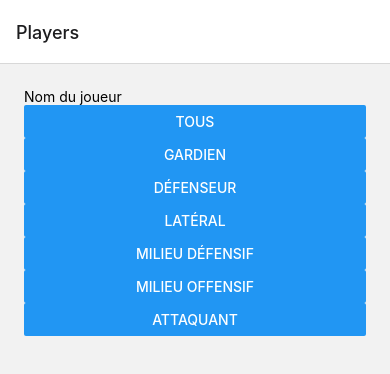
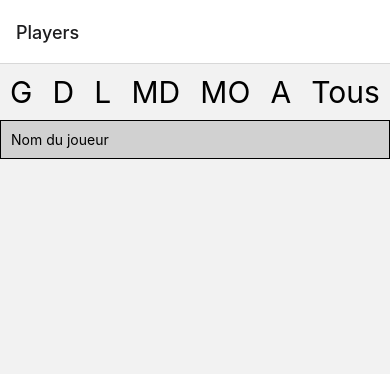
Before and after one commit to angelinopersia/mpg, a React Native app: screen /HomeScreen in a window 390 px wide. Shown: the top 374 px of the page. Built offline with nearby package versions, Linux system fonts and the light colour scheme; no server answers.

Commit message:
style(HomeScreen): update HomeScreen

```diff
--- a/src/screens/HomeScreen.tsx
+++ b/src/screens/HomeScreen.tsx
@@ -1,7 +1,7 @@
 import React, { useEffect, useState } from "react";
 import {
   ActivityIndicator,
-  Button,
+  StyleSheet,
   TextInput,
   View,
   VirtualizedList,
@@ -9,6 +9,7 @@ import {
 import { PlayerT } from "../helpers/types";
 import PlayerLine from "../components/PlayerLine";
 import { ultraPos } from "../helpers";
+import UltraPosition from "../components/UltraPosition";
 
 const HomeScreen = () => {
   const [isLoading, setLoading] = useState(true);
@@ -58,30 +59,38 @@ const HomeScreen = () => {
     });
 
   return (
-    <View style={{ flex: 1, padding: 24 }}>
+    <View>
       {isLoading ? (
         <ActivityIndicator />
       ) : (
         <View>
+          <View style={s.positions}>
+            {Object.keys(ultraPos).map((pos) => {
+              return (
+                <UltraPosition
+                  key={pos}
+                  title={ultraPos[pos as any].altTitle}
+                  onPress={() => setPlayerPosition(pos)}
+                />
+              );
+            })}
+            <UltraPosition
+              key=""
+              title="Tous"
+              onPress={() => setPlayerPosition(undefined)}
+            />
+          </View>
+
           <TextInput
+            style={s.input}
             placeholder="Nom du joueur"
             onChangeText={setPlayerName}
             value={playerName}
           />
 
-          <Button title="Tous" onPress={() => setPlayerPosition(undefined)} />
-
-          {Object.keys(ultraPos).map((pos) => {
-            return (
-              <Button
-                key={pos}
-                title={ultraPos[pos as any].title}
-                onPress={() => setPlayerPosition(pos)}
-              />
-            );
-          })}
-
           <VirtualizedList
+            // @ts-ignore
+            ItemSeparatorComponent={() => <View style={s.bar} />}
             getItem={getItem}
             initialNumToRender={10}
             getItemCount={getItemCount}
@@ -96,4 +105,14 @@ const HomeScreen = () => {
   );
 };
 
+const s = StyleSheet.create({
+  bar: { borderBottomWidth: 1 },
+  input: { backgroundColor: "#d1d1d1", borderWidth: 1, padding: 10 },
+  positions: {
+    flexDirection: "row",
+    alignItems: "center",
+    justifyContent: "space-around",
+  },
+});
+
 export default HomeScreen;
```
